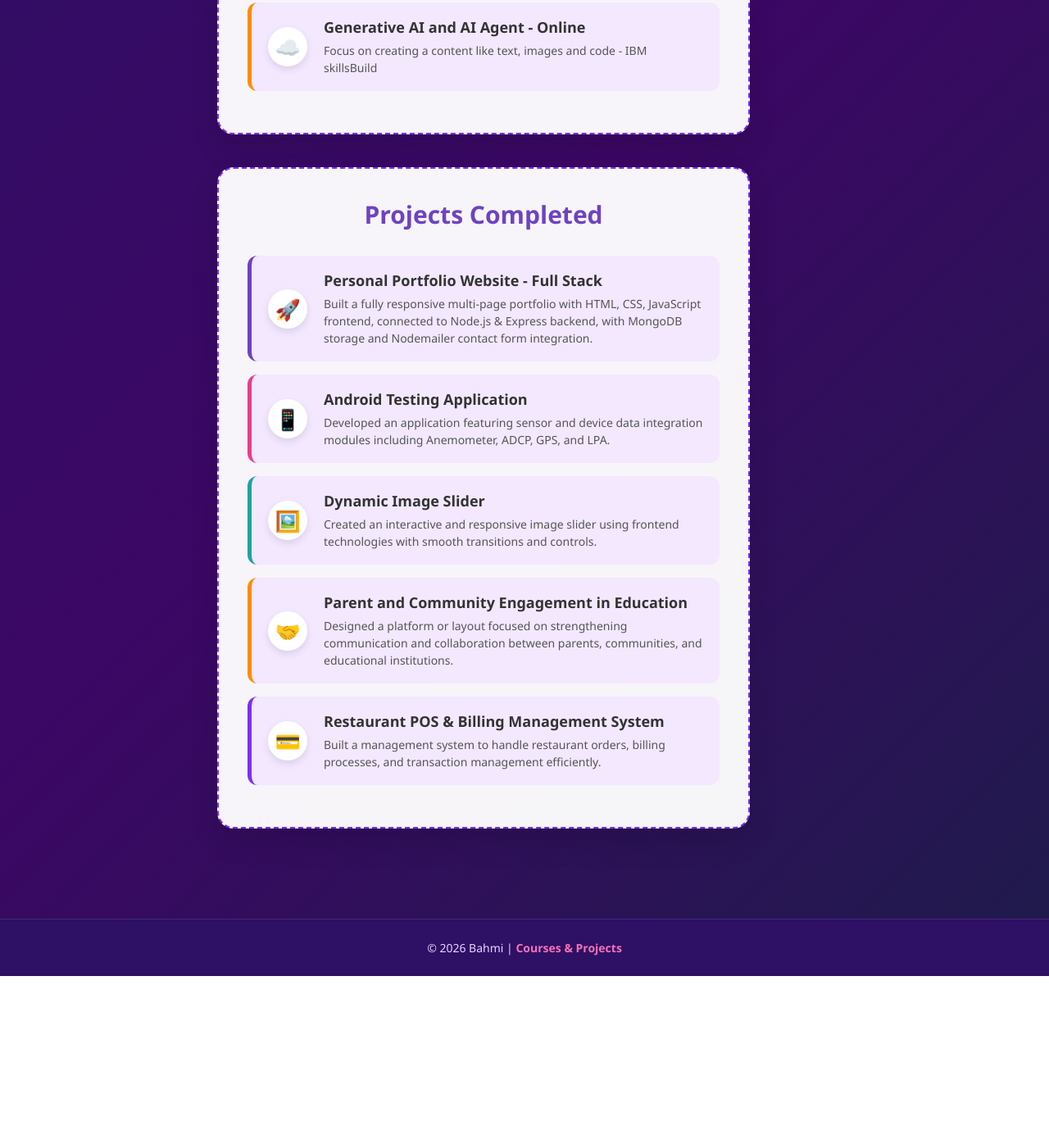
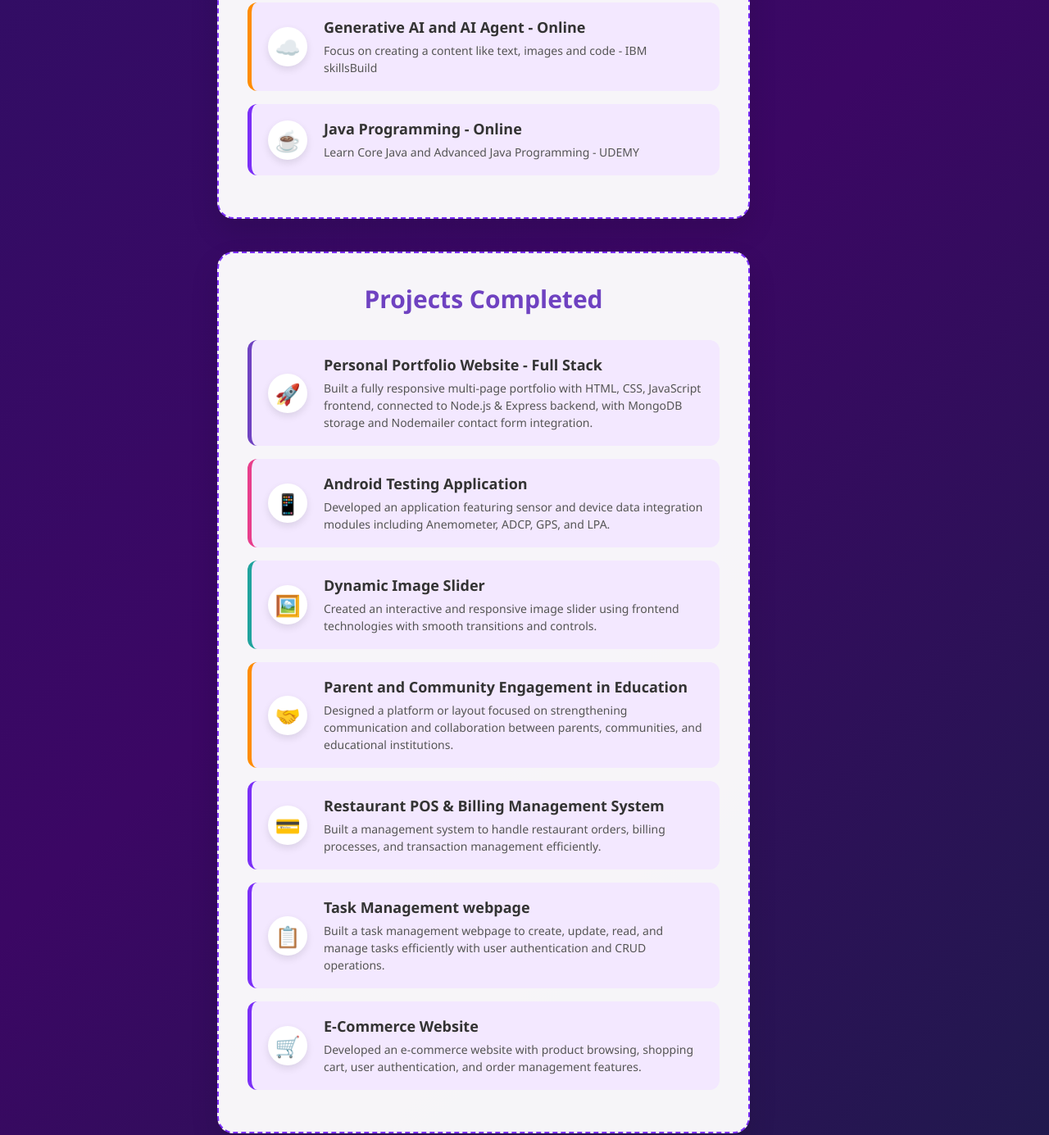
Before and after one commit to BahmithaBegam/newportfolio, a website: page courses.html in a window 1280 px wide. Shown: the part 565-1950 px from the top of the page at 82% size. Before the commit the page ends 1756 px from the top, so only its background shows below. Drawn offline with Linux system fonts and the light colour scheme.

Commit message:
courses.html

```diff
--- a/courses.html
+++ b/courses.html
@@ -85,6 +85,13 @@
                 <p>Focus on creating a content like text, images and code - IBM skillsBuild</p>
             </div>
         </div>
+        <div class="course">
+    <div class="course-icon">☕</div>
+    <div>
+        <h3>Java Programming - Online</h3>
+        <p>Learn Core Java and Advanced Java Programming - UDEMY</p>
+    </div>
+</div>
     </section>
 
     <!-- SECTION 2: PROJECTS COMPLETED (Appears strictly at the bottom) -->
@@ -137,6 +144,23 @@
                 <p>Built a management system to handle restaurant orders, billing processes, and transaction management efficiently.</p>
             </div>
         </div>
+        <!-- Project 6 -->
+        <div class="course">
+          <div class="course-icon">📋</div>
+        <div>
+        <h3>Task Management webpage</h3>
+        <p>Built a task management webpage to create, update, read, and manage tasks efficiently with user authentication and CRUD operations.</p>
+        </div>
+</div>
+
+<!-- Project 7 -->
+<div class="course">
+    <div class="course-icon">🛒</div>
+    <div>
+        <h3>E-Commerce Website</h3>
+        <p>Developed an e-commerce website with product browsing, shopping cart, user authentication, and order management features.</p>
+    </div>
+</div>
     </section>
 
 </main>
```
